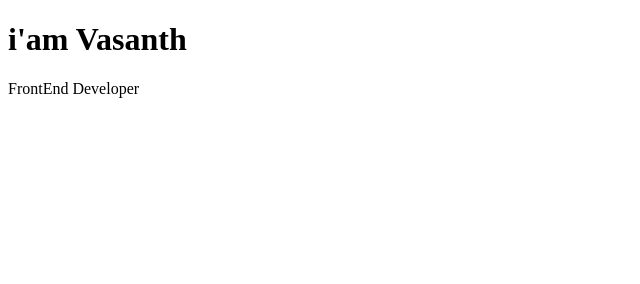
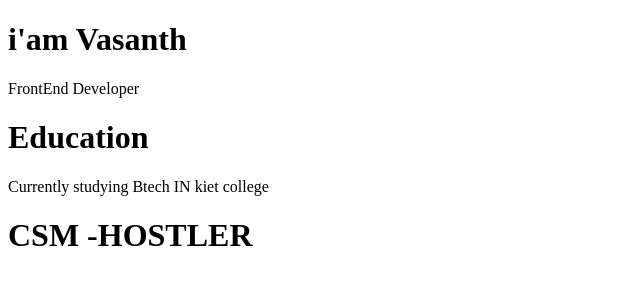
Before and after one commit to Satish-0223/srinufrontend, a plain HTML site: page index.html in a window 1280 px wide. Shown: the whole page, without its empty margins (0-640 px from the left). Drawn offline with Linux system fonts and the light colour scheme.

Commit message:
Added Education

```diff
--- a/index.html
+++ b/index.html
@@ -8,5 +8,8 @@
   <body>
     <h1>i'am Vasanth</h1>
     <p>FrontEnd Developer</p>
+    <h1>Education</h1>
+    <p>Currently studying Btech IN kiet college</p>
+    <h1>CSM -HOSTLER</h1>
   </body>
 </html>
```
